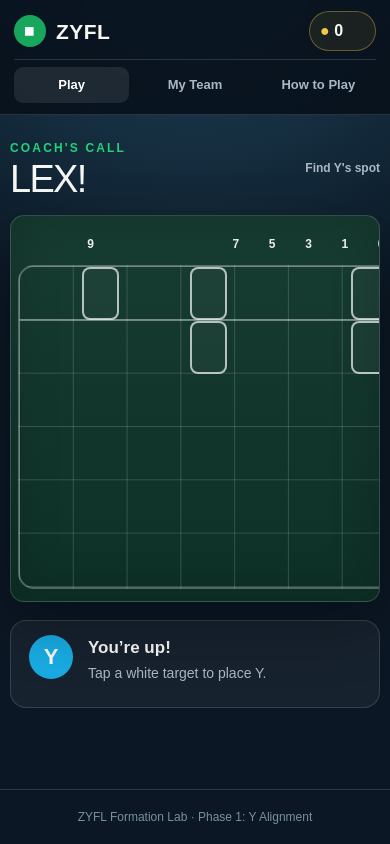
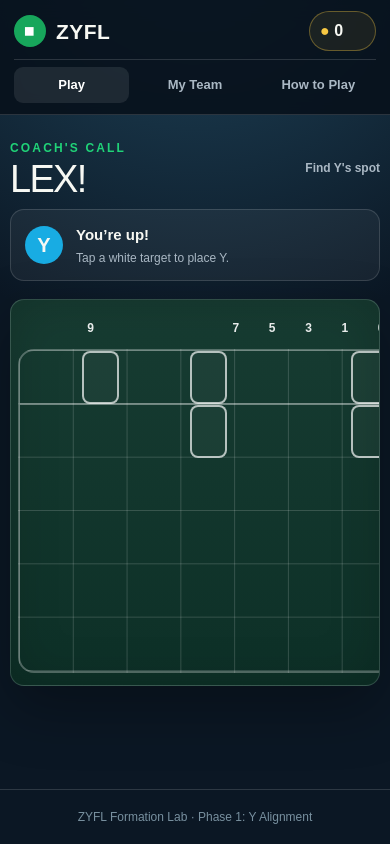
Before and after one commit to csandersge/zyfl-formation-lab, a Next.js app: page / in a window 390 px wide. Built offline with nearby package versions, Linux system fonts and the light colour scheme.

Commit message:
Move play feedback above formation board

```diff
--- a/app/globals.css
+++ b/app/globals.css
@@ -29,7 +29,7 @@ nav button:hover, nav button.nav-active { color: white; background: rgba(255,255
 .coin-balance { min-width: 78px; border: 1px solid rgba(247,200,67,.35); border-radius: 999px; padding: 8px 13px; font-weight: 900; background: rgba(247,200,67,.08); }
 .coin-balance span { color: var(--gold); }
 .play-page, .team-page, .help-page { width: min(1180px, calc(100% - 32px)); margin: 0 auto; flex: 1; padding: 38px 0 50px; }
-.play-heading { display: flex; align-items: end; justify-content: space-between; margin-bottom: 18px; }
+.play-heading { display: grid; grid-template-columns: minmax(150px, .55fr) minmax(420px, 2fr) auto; align-items: center; gap: 22px; margin-bottom: 18px; }
 .eyebrow { margin: 0 0 4px; color: var(--green-bright); font-size: 12px; font-weight: 900; text-transform: uppercase; letter-spacing: .18em; }
 h1, h2, p { margin-top: 0; }
 .play-heading h1, .section-title h1 { font-size: clamp(38px, 6vw, 68px); line-height: .95; margin: 0; letter-spacing: -.045em; text-transform: uppercase; }
@@ -65,10 +65,10 @@ h1, h2, p { margin-top: 0; }
 .player.center { border-radius: 7px; }
 .y-player { width: clamp(31px, 4vw, 48px); background: var(--blue); border-color: white; animation: pop .26s ease-out; }
 @keyframes pop { from { transform: scale(.3); } 70% { transform: scale(1.15); } }
-.feedback { min-height: 88px; margin-top: 18px; border: 1px solid var(--line); border-radius: 16px; display: flex; align-items: center; gap: 15px; padding: 14px 18px; background: rgba(255,255,255,.05); }
-.feedback-icon { width: 44px; height: 44px; flex: 0 0 44px; border-radius: 50%; display: grid; place-items: center; background: var(--blue); font-size: 22px; font-weight: 900; }
-.feedback b { font-size: 17px; }
-.feedback p { margin: 3px 0 0; color: var(--muted); font-size: 14px; }
+.feedback { min-height: 72px; border: 1px solid var(--line); border-radius: 14px; display: flex; align-items: center; gap: 13px; padding: 11px 14px; background: rgba(255,255,255,.05); }
+.feedback-icon { width: 38px; height: 38px; flex: 0 0 38px; border-radius: 50%; display: grid; place-items: center; background: var(--blue); font-size: 20px; font-weight: 900; }
+.feedback b { font-size: 15px; }
+.feedback p { margin: 2px 0 0; color: var(--muted); font-size: 12px; }
 .feedback.success .feedback-icon { background: var(--green); }
 .feedback.try-again.visible .feedback-icon { background: #e6554e; }
 .primary-button { margin-left: auto; border: 0; border-radius: 11px; padding: 13px 18px; background: var(--green); color: white; font-weight: 900; cursor: pointer; white-space: nowrap; box-shadow: 0 6px 20px rgba(23,166,91,.28); }
@@ -129,12 +129,14 @@ footer { border-top: 1px solid var(--line); padding: 18px; color: #78909f; text-
   nav button { flex: 1; padding: 8px 5px; font-size: 13px; }
   .coin-balance { margin-left: auto; min-width: 67px; padding: 7px 10px; }
   .play-page, .team-page, .help-page { width: min(100% - 20px, 1180px); padding-top: 24px; }
-  .challenge-chip { font-size: 12px; }
+  .play-heading { grid-template-columns: 1fr auto; grid-template-areas: "call challenge" "feedback feedback"; gap: 12px; align-items: center; }
+  .play-call { grid-area: call; }
+  .challenge-chip { grid-area: challenge; font-size: 12px; }
+  .feedback { grid-area: feedback; align-items: center; flex-wrap: nowrap; }
   .board-wrap { padding: 7px 7px 12px; border-radius: 14px; overflow-x: auto; }
   .landmarks, .formation-board { min-width: 690px; }
   .formation-board { min-height: 324px; }
-  .feedback { align-items: flex-start; flex-wrap: wrap; }
-  .primary-button { width: 100%; margin-left: 0; }
+  .feedback .primary-button { width: auto; margin-left: auto; }
   .team-layout { grid-template-columns: 1fr; }
   .team-preview { min-height: 390px; }
   .helmet-grid { grid-template-columns: repeat(2, 1fr); }
@@ -145,6 +147,8 @@ footer { border-top: 1px solid var(--line); padding: 18px; color: #78909f; text-
 @media (max-width: 460px) {
   .play-heading { align-items: center; }
   .challenge-chip span { display: none; }
+  .feedback { flex-wrap: wrap; }
+  .feedback .primary-button { width: 100%; margin-left: 0; }
   .color-row, .steps, .reference-grid { grid-template-columns: 1fr; }
 }
 
--- a/app/page.tsx
+++ b/app/page.tsx
@@ -130,9 +130,14 @@ export default function Home() {
       {tab === "play" && (
         <section className="play-page">
           <div className="play-heading">
-            <div>
+            <div className="play-call">
               <p className="eyebrow">Coach&apos;s call</p>
               <h1>{formation}!</h1>
+            </div>
+            <div className={`feedback ${answered ? "visible" : ""} ${answered && isCorrect ? "success" : "try-again"}`} aria-live="polite">
+              <span className="feedback-icon">{answered ? (isCorrect ? "✓" : "!") : "Y"}</span>
+              <div><b>{answered ? (isCorrect ? "Great alignment!" : "Not quite—study the blue Y.") : "You’re up!"}</b><p>{boardStatus}</p></div>
+              {answered && <button className="primary-button" onClick={nextPlay}>Next Play <span>→</span></button>}
             </div>
             <div className="challenge-chip"><span>Y</span> Find Y&apos;s spot</div>
           </div>
@@ -170,11 +175,6 @@ export default function Home() {
             </div>
           </div>
 
-          <div className={`feedback ${answered ? "visible" : ""} ${answered && isCorrect ? "success" : "try-again"}`} aria-live="polite">
-            <span className="feedback-icon">{answered ? (isCorrect ? "✓" : "!") : "Y"}</span>
-            <div><b>{answered ? (isCorrect ? "Great alignment!" : "Not quite—study the blue Y.") : "You’re up!"}</b><p>{boardStatus}</p></div>
-            {answered && <button className="primary-button" onClick={nextPlay}>Next Play <span>→</span></button>}
-          </div>
         </section>
       )}
 
```
